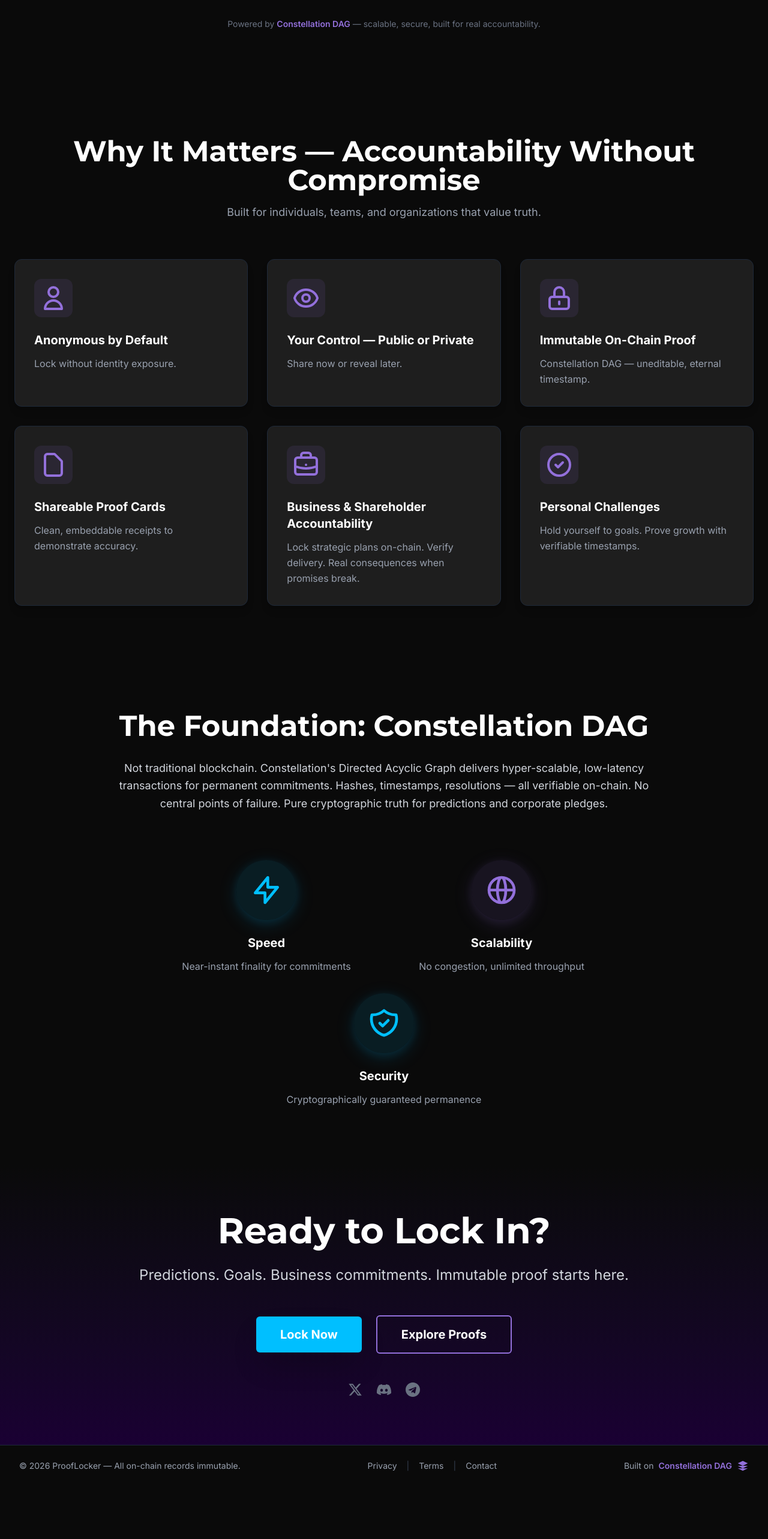
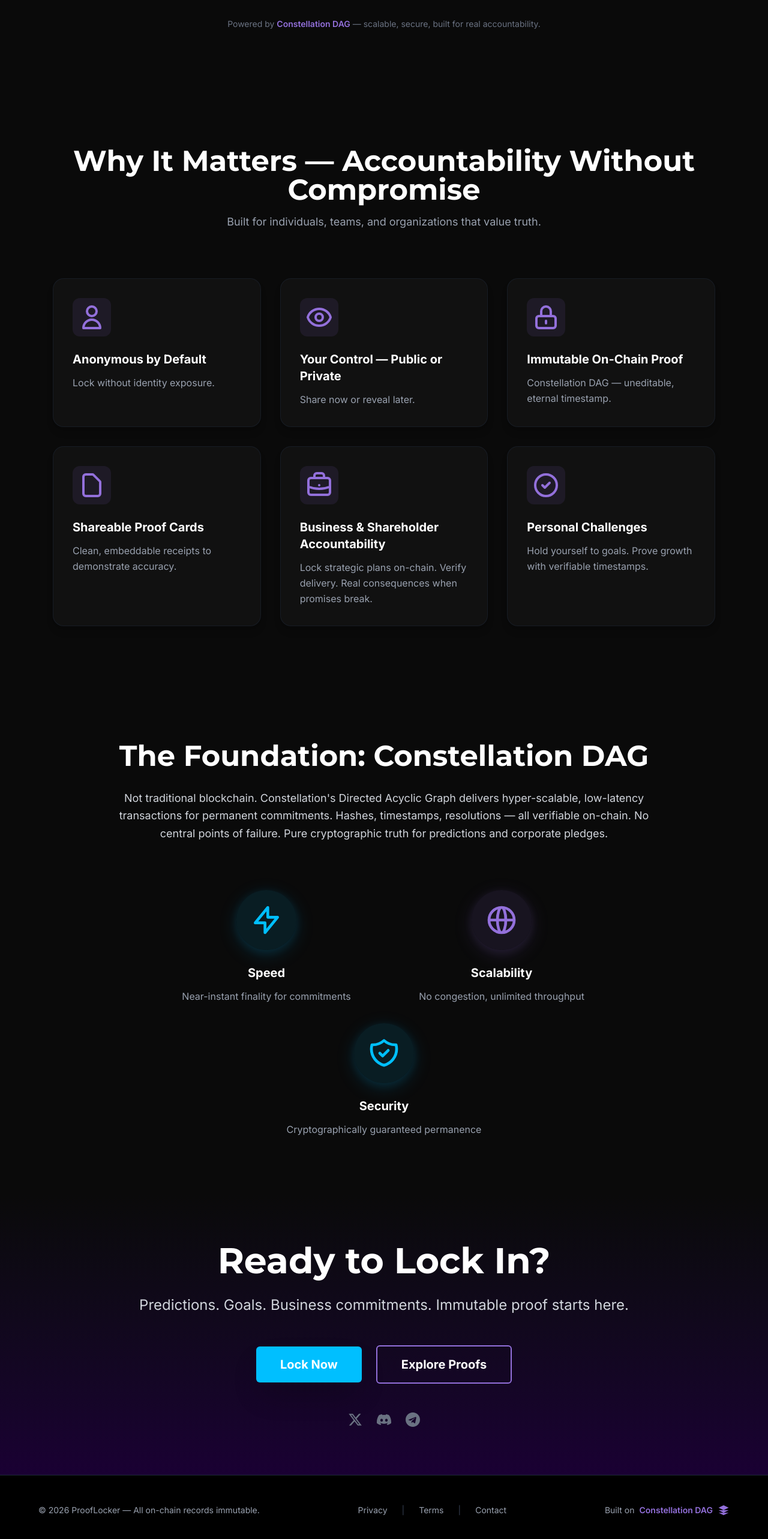
Before and after one commit to Boomchakalala/prooflocker, a Next.js app: page / in a window 1280 px wide. Shown: the part 2395-4961 px from the top of the page at 60% size. Before the commit the page ends 4873 px from the top, so only its background shows below. Built offline with nearby package versions, Linux system fonts and the light colour scheme; no server answers.

Commit message:
Sandbox autosave

```diff
--- a/src/components/Footer.tsx
+++ b/src/components/Footer.tsx
@@ -2,16 +2,16 @@ import Link from "next/link";
 
 export default function Footer() {
   return (
-    <footer className="border-t border-gray-800 bg-[#0a0a0a] relative z-10">
-      <div className="max-w-7xl mx-auto px-6 lg:px-8 py-6">
-        <div className="flex flex-col md:flex-row items-center justify-between gap-4 text-sm">
+    <footer className="border-t border-gray-800 bg-[#000000] relative z-10">
+      <div className="max-w-[1280px] mx-auto px-6 md:px-12 lg:px-16 py-12">
+        <div className="flex flex-col md:flex-row items-center justify-between gap-6 text-sm">
           {/* Left: Copyright */}
           <div className="text-gray-400 text-center md:text-left">
             © 2026 ProofLocker — All on-chain records immutable.
           </div>
 
           {/* Center: Links */}
-          <div className="flex items-center gap-4 text-gray-400">
+          <div className="flex items-center gap-6 text-gray-400">
             <Link href="/legal/privacy" className="hover:text-white transition-colors">
               Privacy
             </Link>
--- a/src/components/WhyProofLocker.tsx
+++ b/src/components/WhyProofLocker.tsx
@@ -1,17 +1,17 @@
 export default function WhyProofLocker() {
   return (
-    <div className="relative z-10 py-20 px-6 bg-[#0a0a0a]">
-      <div className="max-w-7xl mx-auto">
+    <div className="relative z-10 py-24 px-6 bg-[#0a0a0a]">
+      <div className="max-w-[1280px] mx-auto px-6 md:px-12 lg:px-16">
         <h2 className="text-4xl md:text-5xl font-bold text-center text-white mb-4" style={{ fontFamily: 'var(--font-montserrat)' }}>
           Why It Matters — Accountability Without Compromise
         </h2>
-        <p className="text-lg text-gray-400 text-center mb-16">
+        <p className="text-lg text-gray-400 text-center mb-20">
           Built for individuals, teams, and organizations that value truth.
         </p>
 
         <div className="grid sm:grid-cols-2 lg:grid-cols-3 gap-8">
           {/* Anonymous by Default */}
-          <div className="bg-[#1e1e1e] border border-gray-800 hover:border-[#9370db]/50 rounded-xl shadow-lg hover:shadow-2xl transition-all p-8 card-hover">
+          <div className="bg-[#111111] border border-gray-800/50 hover:border-[#9370db]/50 rounded-[18px] shadow-lg hover:shadow-2xl transition-all p-8 card-hover">
             <div className="w-16 h-16 rounded-xl flex items-center justify-center mb-6 bg-[#9370db]/10">
               <svg className="w-12 h-12 text-[#9370db]" fill="none" stroke="currentColor" viewBox="0 0 24 24">
                 <path strokeLinecap="round" strokeLinejoin="round" strokeWidth={2} d="M16 7a4 4 0 11-8 0 4 4 0 018 0zM12 14a7 7 0 00-7 7h14a7 7 0 00-7-7z" />
@@ -24,7 +24,7 @@ export default function WhyProofLocker() {
           </div>
 
           {/* Your Control — Public or Private */}
-          <div className="bg-[#1e1e1e] border border-gray-800 hover:border-[#9370db]/50 rounded-xl shadow-lg hover:shadow-2xl transition-all p-8 card-hover">
+          <div className="bg-[#111111] border border-gray-800/50 hover:border-[#9370db]/50 rounded-[18px] shadow-lg hover:shadow-2xl transition-all p-8 card-hover">
             <div className="w-16 h-16 rounded-xl flex items-center justify-center mb-6 bg-[#9370db]/10">
               <svg className="w-12 h-12 text-[#9370db]" fill="none" stroke="currentColor" viewBox="0 0 24 24">
                 <path strokeLinecap="round" strokeLinejoin="round" strokeWidth={2} d="M15 12a3 3 0 11-6 0 3 3 0 016 0z" />
@@ -38,7 +38,7 @@ export default function WhyProofLocker() {
           </div>
 
           {/* Immutable On-Chain Proof */}
-          <div className="bg-[#1e1e1e] border border-gray-800 hover:border-[#9370db]/50 rounded-xl shadow-lg hover:shadow-2xl transition-all p-8 card-hover">
+          <div className="bg-[#111111] border border-gray-800/50 hover:border-[#9370db]/50 rounded-[18px] shadow-lg hover:shadow-2xl transition-all p-8 card-hover">
             <div className="w-16 h-16 rounded-xl flex items-center justify-center mb-6 bg-[#9370db]/10">
               <svg className="w-12 h-12 text-[#9370db]" fill="none" stroke="currentColor" viewBox="0 0 24 24">
                 <path strokeLinecap="round" strokeLinejoin="round" strokeWidth={2} d="M12 15v2m-6 4h12a2 2 0 002-2v-6a2 2 0 00-2-2H6a2 2 0 00-2 2v6a2 2 0 002 2zm10-10V7a4 4 0 00-8 0v4h8z" />
@@ -51,7 +51,7 @@ export default function WhyProofLocker() {
           </div>
 
           {/* Shareable Proof Cards */}
-          <div className="bg-[#1e1e1e] border border-gray-800 hover:border-[#9370db]/50 rounded-xl shadow-lg hover:shadow-2xl transition-all p-8 card-hover">
+          <div className="bg-[#111111] border border-gray-800/50 hover:border-[#9370db]/50 rounded-[18px] shadow-lg hover:shadow-2xl transition-all p-8 card-hover">
             <div className="w-16 h-16 rounded-xl flex items-center justify-center mb-6 bg-[#9370db]/10">
               <svg className="w-12 h-12 text-[#9370db]" fill="none" stroke="currentColor" viewBox="0 0 24 24">
                 <path strokeLinecap="round" strokeLinejoin="round" strokeWidth={2} d="M7 21h10a2 2 0 002-2V9.414a1 1 0 00-.293-.707l-5.414-5.414A1 1 0 0012.586 3H7a2 2 0 00-2 2v14a2 2 0 002 2z" />
@@ -64,7 +64,7 @@ export default function WhyProofLocker() {
           </div>
 
           {/* Business & Shareholder Accountability */}
-          <div className="bg-[#1e1e1e] border border-gray-800 hover:border-[#9370db]/50 rounded-xl shadow-lg hover:shadow-2xl transition-all p-8 card-hover">
+          <div className="bg-[#111111] border border-gray-800/50 hover:border-[#9370db]/50 rounded-[18px] shadow-lg hover:shadow-2xl transition-all p-8 card-hover">
             <div className="w-16 h-16 rounded-xl flex items-center justify-center mb-6 bg-[#9370db]/10">
               <svg className="w-12 h-12 text-[#9370db]" fill="none" stroke="currentColor" viewBox="0 0 24 24">
                 <path strokeLinecap="round" strokeLinejoin="round" strokeWidth={2} d="M21 13.255A23.931 23.931 0 0112 15c-3.183 0-6.22-.62-9-1.745M16 6V4a2 2 0 00-2-2h-4a2 2 0 00-2 2v2m4 6h.01M5 20h14a2 2 0 002-2V8a2 2 0 00-2-2H5a2 2 0 00-2 2v10a2 2 0 002 2z" />
@@ -77,7 +77,7 @@ export default function WhyProofLocker() {
           </div>
 
           {/* Personal Challenges */}
-          <div className="bg-[#1e1e1e] border border-gray-800 hover:border-[#9370db]/50 rounded-xl shadow-lg hover:shadow-2xl transition-all p-8 card-hover">
+          <div className="bg-[#111111] border border-gray-800/50 hover:border-[#9370db]/50 rounded-[18px] shadow-lg hover:shadow-2xl transition-all p-8 card-hover">
             <div className="w-16 h-16 rounded-xl flex items-center justify-center mb-6 bg-[#9370db]/10">
               <svg className="w-12 h-12 text-[#9370db]" fill="none" stroke="currentColor" viewBox="0 0 24 24">
                 <path strokeLinecap="round" strokeLinejoin="round" strokeWidth={2} d="M9 12l2 2 4-4m6 2a9 9 0 11-18 0 9 9 0 0118 0z" />
```
